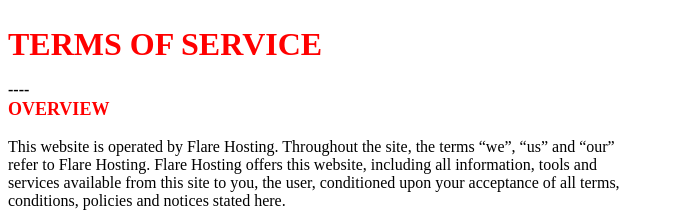
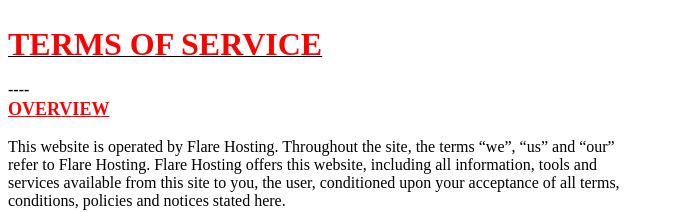
Before and after one commit to syble-testline/syble-testline.github.io, a plain HTML site: page index.html in a window 1280 px wide. Shown: the top 212 px of the page, without its empty margins (0-691 px from the left). Drawn offline with Linux system fonts and the light colour scheme.

Commit message:
Update index.html

```diff
--- a/index.html
+++ b/index.html
@@ -1,11 +1,11 @@
 <br>
 <title>T&A Test Site</title>
-<b><font color=red font size=6>TERMS OF SERVICE</font></b>
+<b><u><font color=red font size=6>TERMS OF SERVICE</font></u></b>
 <br>
 <br>
 <b>----</b>
 <br>
-<b><font color=red font size=4>OVERVIEW</font></b>
+<b><font color=red font size=4><u>OVERVIEW</u></font></b>
 <br><br>
 This website is operated by Flare Hosting. Throughout the site, the terms “we”, “us” and “our”<br>
 refer to Flare Hosting. Flare Hosting offers this website, including all information, tools and<br>
```
